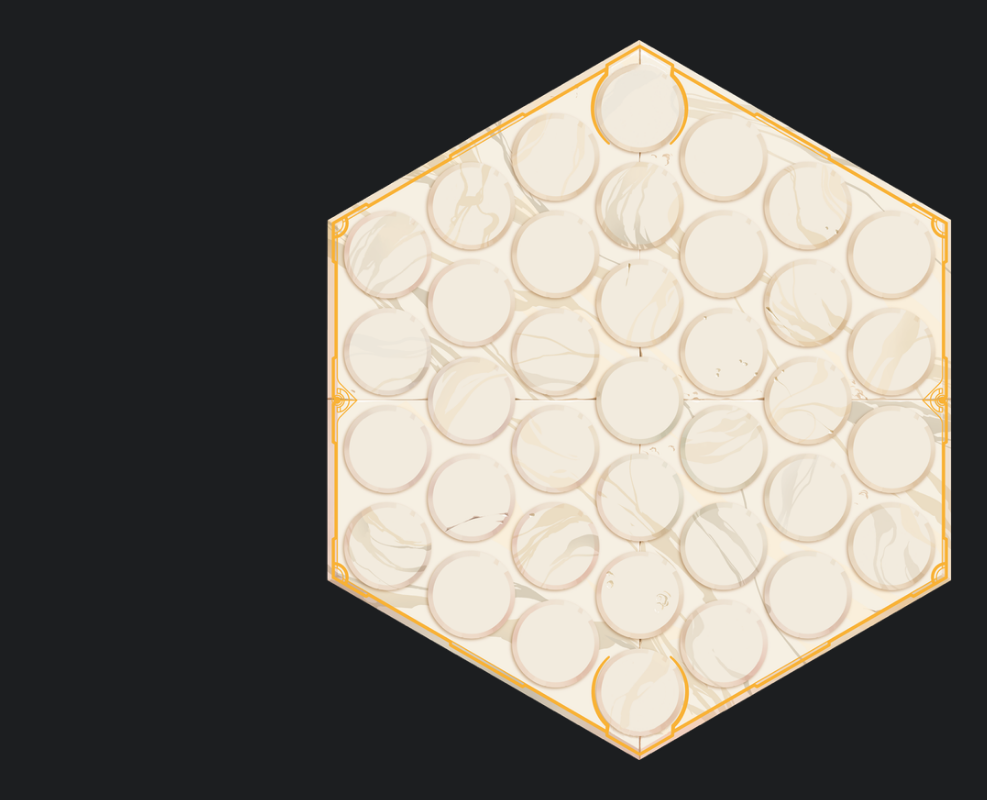
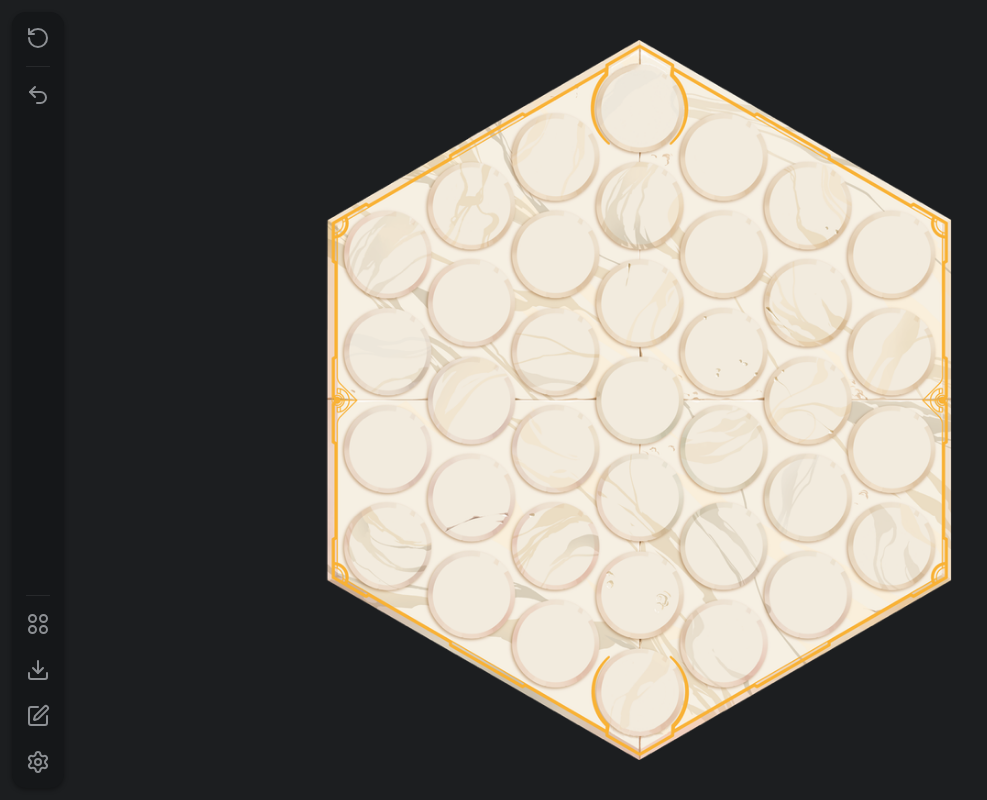
Before and after one commit to PaulRosselle/leaders-puzzle, a React (Vite) app: page / in a window 1280 px wide. Shown: the whole page, without its empty margins (0-987 px from the left). Built offline with nearby package versions, Linux system fonts and the light colour scheme.

Commit message:
Toolbar implemented as a placeholder

```diff
--- a/src/App.tsx
+++ b/src/App.tsx
@@ -14,6 +14,7 @@ import { HighlightStatus } from './data/HighlightStatus'
 import { GameQuery } from './gamelogic/queries/GameQuery'
 import { CharacterType } from './gamelogic/enums/CharacterType'
 import { EndGameModal } from './components/EndGameModal/EndGameModal'
+import { Toolbar } from './components/Toolbar/Toolbar'
 
 // Created once, outside the component, so the references stay stable.
 const gameHistory = GameLoader.fromUrl()
@@ -91,6 +92,7 @@ export default function App() {
         onSelectTarget={selectTarget}
         onCancel={cancel}
       />
+      <Toolbar />
       {gameResult !== null && gameResult !== dismissedResult && (
         <EndGameModal
           playerWon={gameResult.playerWon}
--- /dev/null
+++ b/src/components/Toolbar/Toolbar.css
@@ -0,0 +1,142 @@
+.toolbar {
+  /* Theme (self-contained: nothing to add to index.css). */
+  --toolbar-bg: #151719;
+  --toolbar-icon: #8d9094;
+  --toolbar-icon-hover: var(--text-1, #ebdfc7);
+  --toolbar-icon-disabled: #4a4d51;
+  --toolbar-hover-bg: #0b0c0d;
+  --toolbar-separator: rgba(255, 255, 255, 0.08);
+  --toolbar-focus: #f2a93b;
+
+  --toolbar-button-size: 44px; /* Comfortable touch target (>= 44px). */
+  --toolbar-icon-size: 24px;
+  --toolbar-padding: 4px;
+  --toolbar-margin: 12px;
+
+  position: fixed;
+  z-index: 10; /* Above the board, below the end game modal (z-index: 100). */
+  display: flex;
+  padding: var(--toolbar-padding);
+  background: var(--toolbar-bg);
+  border-radius: 14px;
+  box-shadow: 0 2px 4px rgba(0, 0, 0, 0.35);
+}
+
+.toolbar__group {
+  display: flex;
+  gap: 2px;
+}
+
+.toolbar__button {
+  display: grid;
+  place-items: center;
+  flex: none;
+  width: var(--toolbar-button-size);
+  height: var(--toolbar-button-size);
+  border: 0;
+  border-radius: 10px;
+  background: transparent;
+  color: var(--toolbar-icon);
+  cursor: pointer;
+  transition:
+    background-color 120ms ease,
+    color 120ms ease,
+    transform 80ms ease;
+}
+
+.toolbar__icon {
+  width: var(--toolbar-icon-size);
+  height: var(--toolbar-icon-size);
+  background-color: currentColor;
+  -webkit-mask: var(--toolbar-icon-url) center / contain no-repeat;
+  mask: var(--toolbar-icon-url) center / contain no-repeat;
+}
+
+/* Hover only on devices that really hover: avoids a "stuck" hover after a tap. */
+@media (hover: hover) {
+  .toolbar__button:not(:disabled):hover {
+    background: var(--toolbar-hover-bg);
+    color: var(--toolbar-icon-hover);
+  }
+}
+
+.toolbar__button:not(:disabled):active {
+  background: var(--toolbar-hover-bg);
+  color: var(--toolbar-icon-hover);
+  transform: scale(0.94);
+}
+
+/* Keyboard navigation only (no ring after a mouse click). */
+.toolbar__button:focus-visible {
+  outline: 2px solid var(--toolbar-focus);
+  outline-offset: -2px;
+}
+
+.toolbar__button:disabled {
+  color: var(--toolbar-icon-disabled);
+  cursor: default;
+}
+
+@media (prefers-reduced-motion: reduce) {
+  .toolbar__button {
+    transition: none;
+  }
+}
+
+/* ---------- Landscape (default): vertical bar on the left ---------- */
+
+.toolbar {
+  top: max(var(--toolbar-margin), env(safe-area-inset-top));
+  bottom: max(var(--toolbar-margin), env(safe-area-inset-bottom));
+  left: max(var(--toolbar-margin), env(safe-area-inset-left));
+  flex-direction: column;
+  justify-content: space-between; /* "start" group on top, "end" group at the bottom. */
+}
+
+.toolbar__group {
+  flex-direction: column;
+}
+
+.toolbar__separator {
+  height: 1px;
+  margin: 4px 10px;
+  background: var(--toolbar-separator);
+}
+
+/* Items only meant for the portrait layout. */
+.toolbar__button--portrait {
+  display: none;
+}
+
+/* ---------- Portrait: horizontal bar at the bottom ---------- */
+
+@media (orientation: portrait) {
+  .toolbar {
+    top: auto;
+    left: max(var(--toolbar-margin), env(safe-area-inset-left));
+    right: max(var(--toolbar-margin), env(safe-area-inset-right));
+    bottom: max(var(--toolbar-margin), env(safe-area-inset-bottom));
+    flex-direction: row;
+    align-items: center;
+    padding-inline: 12px;
+  }
+
+  /* Buttons become direct flex items of the bar: restart on the left,
+     undo in the middle, more on the right (space-between). */
+  .toolbar__group {
+    display: contents;
+  }
+
+  /* No separators: the buttons are already spread apart. */
+  .toolbar__separator {
+    display: none;
+  }
+
+  .toolbar__button--landscape {
+    display: none;
+  }
+
+  .toolbar__button--portrait {
+    display: grid;
+  }
+}
--- /dev/null
+++ b/src/components/Toolbar/Toolbar.tsx
@@ -0,0 +1,40 @@
+import { Fragment } from 'react'
+import { TOOLBAR_ITEMS, type ToolbarGroup, type ToolbarItemId } from '../../data/ToolbarItems'
+import { ToolbarButton } from './ToolbarButton'
+import './Toolbar.css'
+
+type ToolbarProps = {
+  /** Action of each button. A button without action does nothing. */
+  actions?: Partial<Record<ToolbarItemId, () => void>>
+  /** Buttons to display as disabled (e.g. `{ undo: !canUndo }`). */
+  disabled?: Partial<Record<ToolbarItemId, boolean>>
+}
+
+const GROUPS: readonly ToolbarGroup[] = ['start', 'end']
+
+/**
+ * Landscape: vertical bar on the left. Portrait: horizontal bar at the bottom.
+ * The switch is done in CSS only (see Toolbar.css).
+ */
+export function Toolbar({ actions = {}, disabled = {} }: ToolbarProps) {
+  return (
+    <div className="toolbar" role="toolbar" aria-label="Outils">
+      {GROUPS.map((group) => (
+        <div key={group} className={`toolbar__group toolbar__group--${group}`}>
+          {TOOLBAR_ITEMS.filter((item) => item.group === group).map((item) => (
+            <Fragment key={item.id}>
+              {item.separatorBefore && (
+                <div className="toolbar__separator" role="separator" aria-orientation="horizontal" />
+              )}
+              <ToolbarButton
+                item={item}
+                disabled={disabled[item.id] ?? false}
+                onClick={actions[item.id]}
+              />
+            </Fragment>
+          ))}
+        </div>
+      ))}
+    </div>
+  )
+}
--- /dev/null
+++ b/src/components/Toolbar/ToolbarButton.tsx
@@ -0,0 +1,29 @@
+import type { CSSProperties } from 'react'
+import type { ToolbarItem } from '../../data/ToolbarItems'
+
+type ToolbarButtonProps = {
+  item: ToolbarItem
+  disabled?: boolean
+  /** Nothing happens when undefined (the buttons are not wired yet). */
+  onClick?: () => void
+}
+
+export function ToolbarButton({ item, disabled = false, onClick }: ToolbarButtonProps) {
+  return (
+    <button
+      type="button"
+      className={`toolbar__button toolbar__button--${item.visibleOn}`}
+      aria-label={item.label}
+      title={item.label}
+      disabled={disabled}
+      onClick={onClick}
+    >
+      {/* The icon is a mask painted with `currentColor`, so CSS drives its color. */}
+      <span
+        className="toolbar__icon"
+        aria-hidden="true"
+        style={{ '--toolbar-icon-url': `url("${item.icon}")` } as CSSProperties}
+      />
+    </button>
+  )
+}
--- /dev/null
+++ b/src/data/ToolbarItems.ts
@@ -0,0 +1,53 @@
+import editIcon from '../assets/icons/edit.svg'
+import gridIcon from '../assets/icons/grid.svg'
+import importIcon from '../assets/icons/import.svg'
+import moreIcon from '../assets/icons/more.svg'
+import restartIcon from '../assets/icons/restart.svg'
+import settingsIcon from '../assets/icons/settings.svg'
+import undoIcon from '../assets/icons/undo.svg'
+
+export type ToolbarItemId =
+  | 'restart'
+  | 'undo'
+  | 'grid'
+  | 'import'
+  | 'edit'
+  | 'settings'
+  | 'more'
+
+/**
+ * Where the item sits in the toolbar (landscape layout):
+ * `start` = top of the vertical bar, `end` = bottom of the vertical bar.
+ */
+export type ToolbarGroup = 'start' | 'end'
+
+/**
+ * In which layout the item is displayed:
+ * - `landscape`: wide screens (vertical bar on the left);
+ * - `portrait`: tall screens (horizontal bar at the bottom);
+ * - `both`: always.
+ */
+export type ToolbarVisibility = 'both' | 'landscape' | 'portrait'
+
+export type ToolbarItem = {
+  id: ToolbarItemId
+  icon: string
+  /** Accessible name and tooltip. */
+  label: string
+  group: ToolbarGroup
+  visibleOn: ToolbarVisibility
+  /** Draws a separator above the item (landscape layout only). */
+  separatorBefore?: boolean
+}
+
+// TODO - handle english (labels below are hard-coded in French)
+// Order = display order (top to bottom, or left to right).
+export const TOOLBAR_ITEMS: readonly ToolbarItem[] = [
+  { id: 'restart', icon: restartIcon, label: 'Recommencer', group: 'start', visibleOn: 'both' },
+  { id: 'undo', icon: undoIcon, label: 'Annuler (Ctrl+Z)', group: 'start', visibleOn: 'both', separatorBefore: true },
+  { id: 'grid', icon: gridIcon, label: 'Puzzles officiels', group: 'end', visibleOn: 'landscape', separatorBefore: true },
+  { id: 'import', icon: importIcon, label: 'Importer', group: 'end', visibleOn: 'landscape' },
+  { id: 'edit', icon: editIcon, label: 'Ouvrir dans l\'éditeur', group: 'end', visibleOn: 'landscape' },
+  { id: 'settings', icon: settingsIcon, label: 'Paramètres', group: 'end', visibleOn: 'landscape' },
+  { id: 'more', icon: moreIcon, label: 'Plus d\u2019options', group: 'end', visibleOn: 'portrait' },
+]
```
Also changed, not shown: src/components/EndGameModal/EndGameModal.css (line endings or trailing spaces).
